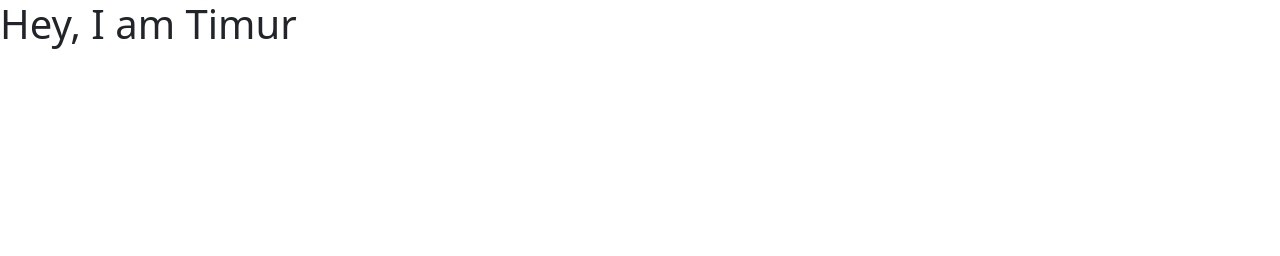
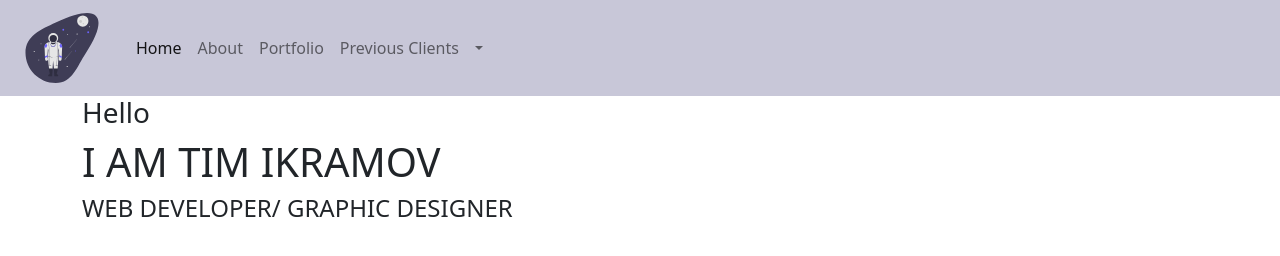
Before and after one commit to ikra0001/web-portfolio, a plain HTML site: page index.html in a window 1280 px wide. Drawn offline with nearby package versions, Linux system fonts and the light colour scheme.

Commit message:
add navbar navbar logo and intro heading

```diff
--- a/index.html
+++ b/index.html
@@ -12,8 +12,44 @@
     <title>Timur Ikramov Web Portfolio</title>
   </head>
   <body>
-    <h1>Hey, I am Timur</h1>
-
+    <nav class="navbar navbar-expand-lg navbar-light" style="background-color: #C8C7D8;">
+      <div class="container-fluid">
+        <a class="navbar-brand" href="#"><img class="sm" src="images/logo-top.svg" alt="logo"></a>
+        <button class="navbar-toggler" type="button" data-bs-toggle="collapse" data-bs-target="#navbarSupportedContent" aria-controls="navbarSupportedContent" aria-expanded="false" aria-label="Toggle navigation">
+          <span class="navbar-toggler-icon"></span>
+        </button>
+        <div class="collapse navbar-collapse" id="navbarSupportedContent">
+          <ul class="navbar-nav mb-2 mb-lg-0">
+            <li class="nav-item">
+              <a class="nav-link active" aria-current="page" href="#">Home</a>
+            </li>
+            <li class="nav-item">
+              <a class="nav-link" href="#">About</a>
+            </li>
+            <li class="nav-item">
+              <a class="nav-link" href="#">Portfolio</a>
+            </li>
+            <li class="nav-item">
+              <a class="nav-link" href="#">Previous Clients</a>
+            </li>
+            <li class="nav-item dropdown">
+              <a class="nav-link dropdown-toggle" href="#" id="navbarDropdown" role="button" data-bs-toggle="dropdown" aria-expanded="false"></a>
+    <!-- Dropdown Navigation -->
+              <ul class="dropdown-menu" aria-labelledby="navbarDropdown">
+                <li><a class="dropdown-item" href="#">FAQ</a></li>
+                <li><hr class="dropdown-divider"></li>
+                <li><a class="dropdown-item" href="#">Help</a></li>
+              </ul>
+            </li>
+          </ul>
+        </div>
+      </div>
+    </nav>
+    <div class="container">
+      <h3 class="title-text">Hello</h3>
+      <h1 class="title-text text-uppercase">I am Tim Ikramov</h1>
+      <h4 class="title-text text-uppercase">Web Developer/ Graphic Designer</h4>
+    </div>
     <!-- Optional JavaScript; choose one of the two! -->
 
     <!-- Option 1: Bootstrap Bundle with Popper -->
```
Also changed, not shown: images/logo-top.svg (added), images/main- illustration.svg (added).
